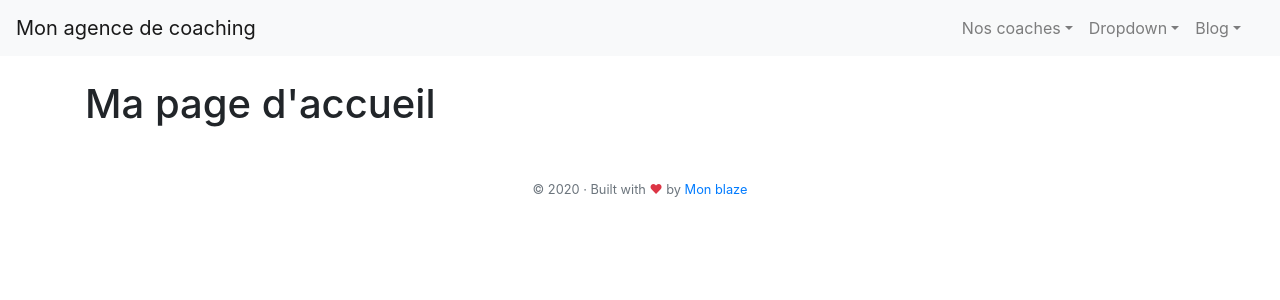
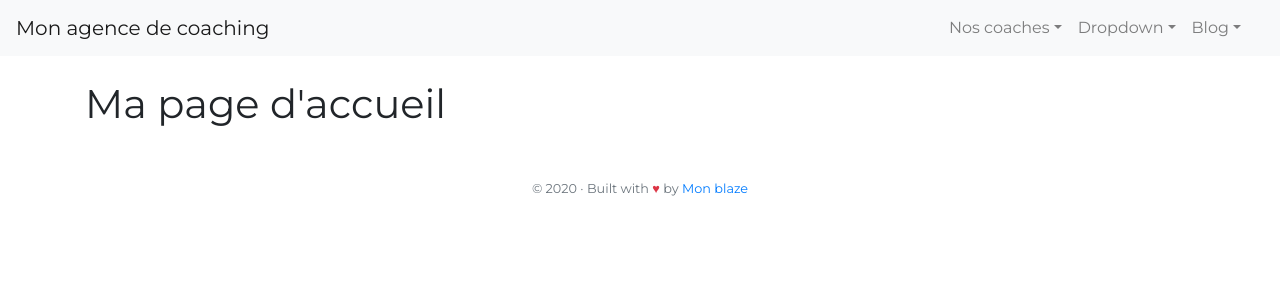
Before and after one commit to romuald85/my-coaching-agency, a Symfony app: template templates/home/index.html.twig in a window 1280 px wide. Shown: the top 300 px of the page. Run offline with Twig, Linux system fonts and the light colour scheme; the template is opened without the code that fills it, so the values that code supplies are empty; some libraries are stand-ins or nearby versions.

Commit message:
Change police for Montserrat

```diff
--- a/public/css/base-html-twig.css
+++ b/public/css/base-html-twig.css
@@ -1,3 +1,8 @@
+html, body
+{
+    font-family: 'Montserrat', sans-serif;
+}
+
 .alert
 {
     padding: 220px;
--- a/templates/layouts/base.html.twig
+++ b/templates/layouts/base.html.twig
@@ -3,7 +3,15 @@
     <head>
         <meta charset="UTF-8">
         <title>{% block title %}Welcome!{% endblock %}</title>
+        <link href="https://fonts.googleapis.com/css2?family=Montserrat&display=swap" rel="stylesheet">
+        {% block stylesheets %}
+            <link rel="stylesheet" href="https://stackpath.bootstrapcdn.com/bootstrap/4.5.2/css/bootstrap.min.css" integrity="sha384-JcKb8q3iqJ61gNV9KGb8thSsNjpSL0n8PARn9HuZOnIxN0hoP+VmmDGMN5t9UJ0Z" crossorigin="anonymous">
+            <!--<link rel="stylesheet" href="public/css/base-html-twig.css">-->
             <style>
+                html, body
+                {
+                    font-family: 'Montserrat', sans-serif;
+                }
                 .alert
                 {
                     padding: 220px;
@@ -26,9 +34,7 @@
                     background-color: blue;
                 }
             </style>
-        {% block stylesheets %}{% endblock %}
-        <link rel="stylesheet" href="https://stackpath.bootstrapcdn.com/bootstrap/4.5.2/css/bootstrap.min.css" integrity="sha384-JcKb8q3iqJ61gNV9KGb8thSsNjpSL0n8PARn9HuZOnIxN0hoP+VmmDGMN5t9UJ0Z" crossorigin="anonymous">
-        <!--<link rel="stylesheet" href="public/css/base-html-twig.css">-->
+        {% endblock %}
     </head>
     <body>
         {{include('layouts/partials/_flash_messages.html.twig')}}
```
Lines whose indentation alone changed are shown as unchanged.
